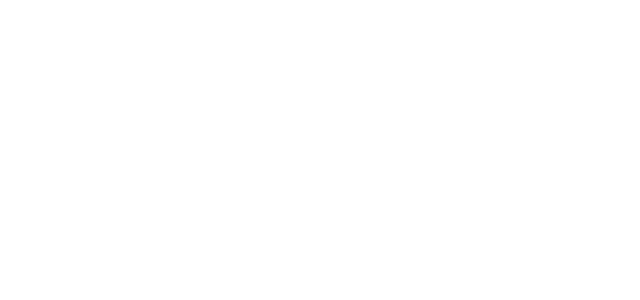
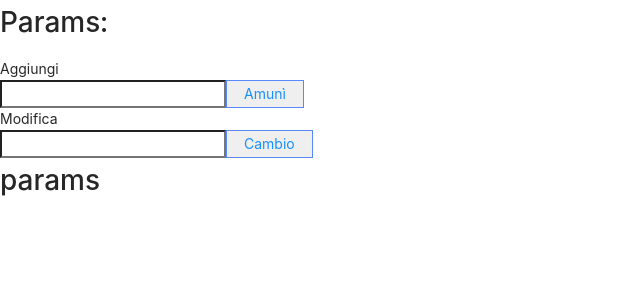
Before and after one commit to robertolaporta-bitrocketdev/eser-contatore, a React (Create React App) app: page /params/params in a window 1280 px wide. Before the commit this address had no page. Shown: the top 300 px of the page, without its empty margins (0-640 px from the left). Built offline with nearby package versions, Linux system fonts and the light colour scheme.

Commit message:
add params insert

```diff
--- a/src/App.tsx
+++ b/src/App.tsx
@@ -5,6 +5,7 @@
 import { Preferiti } from "./Components/Preferiti";
 import "./css/style.css";
 import { FetchTable } from "./Components-shared/FetchTable";
+import { Params } from "./Components-shared/Params";
 
 function App() {
   return (
@@ -15,6 +16,8 @@
         <Route path="/fetching" element={<DatiFetch />} />
         <Route path="/preferiti" element={<Preferiti />} />
         <Route path="/fetchTable" element={<FetchTable />} />
+        <Route path="/params" element={<Params />} />
+        <Route path="/params/:id" element={<Params />} />
       </Routes>
     </main>
   );
--- a/src/Components-shared/FetchTable/index.tsx
+++ b/src/Components-shared/FetchTable/index.tsx
@@ -1,4 +1,4 @@
-import { FC, useEffect, useState } from "react";
+import { FC, useState } from "react";
 import { Button, Table } from "antd";
 import { Data } from "../../Components/DatiFetch";
 import { Link } from "react-router-dom";
@@ -103,7 +103,6 @@
         }}
         columns={columns}
         dataSource={data}
-        pagination={false}
       />
     </div>
   );
--- /dev/null
+++ b/src/Components-shared/Params/index.tsx
@@ -0,0 +1,43 @@
+import { stringify } from "querystring";
+import { FC, useState } from "react";
+import { Link, useParams } from "react-router-dom";
+
+export const Params: FC = (): JSX.Element => {
+  const [inputAdd, setInputAdd] = useState<string>("/");
+  const [inputModify, setInputModify] = useState<string>("params");
+
+  const { id } = useParams();
+
+  const handleInputAdd = (e: any) => {
+    setInputAdd(e.target.value);
+  };
+
+  const handleInputModify = (e: any) => {
+    setInputModify(e.target.value);
+  };
+
+  const path = window.location.pathname;
+  const slice = path.split("/");
+
+  console.log(slice[2]);
+
+  return (
+    <>
+      <h1>Params:</h1>
+      <label>Aggiungi</label>
+      <br />
+      <input type="text" onChange={(e) => handleInputAdd(e)} />
+      <Link to={`${inputAdd}`}>
+        <button>Amunì</button>
+      </Link>
+      <br />
+      <label>Modifica</label>
+      <br />
+      <input type="text" onChange={(e) => handleInputModify(e)} />
+      <Link to={`/params/${inputModify}`}>
+        <button>Cambio</button>
+      </Link>
+      <h1>{id}</h1>
+    </>
+  );
+};
--- a/src/Components-shared/Timer.tsx
+++ b/src/Components-shared/Timer.tsx
@@ -8,5 +8,9 @@
     setSecond(second + 1);
   }, 1000);
 
-  return <h1>Timer: {moment().format("MMMM Do YYYY, h:mm:ss")}</h1>;
+  return (
+    <h1 style={{ color: "blue" }}>
+      Timer: {moment().format("MMMM Do YYYY, h:mm:ss")}
+    </h1>
+  );
 };
--- a/src/Components/DatiFetch/index.tsx
+++ b/src/Components/DatiFetch/index.tsx
@@ -1,6 +1,5 @@
-import { Button, Table } from "antd";
 import { FC, useState } from "react";
-import { Link } from "react-router-dom";
+import { Link, useParams } from "react-router-dom";
 import { FetchButton } from "./FetchButton";
 import { SelectBool } from "./SelectBool";
 import { User } from "./User";
@@ -61,8 +60,8 @@
         }}
         disabled={lista ? true : false}
       />
+      <SelectBool onChange={(e: any) => handleInput(e)} />
 
-      <SelectBool onChange={(e: any) => handleInput(e)} />
       {lista && <ul>{renderData}</ul>}
     </>
   );
--- a/src/Components/Home/index.tsx
+++ b/src/Components/Home/index.tsx
@@ -5,15 +5,14 @@
 export const Home: FC = (): JSX.Element => {
   return (
     <div>
-
       <Link to="counter">
         <button>Contatore</button>
       </Link>
       <Link to="fetching">
         <button>Fetching</button>
       </Link>
-      <Link to="preferiti">
-        <button>Preferiti</button>
+      <Link to="params">
+        <button>Params</button>
       </Link>
       <Timer />
     </div>
```
